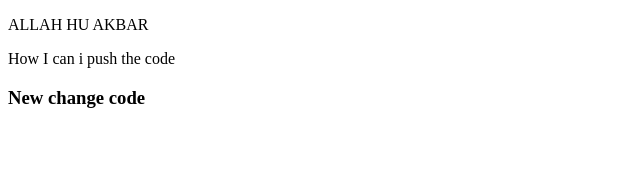
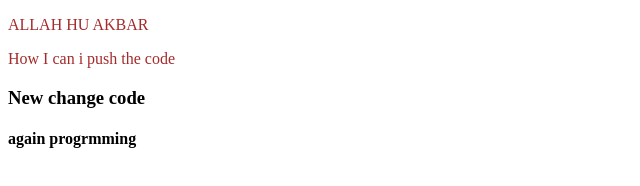
Before and after one commit to allahorgolam/my-second-repo, a plain HTML site: page index.html in a window 1280 px wide. Shown: the whole page, without its empty margins (0-640 px from the left). Drawn offline with Linux system fonts and the light colour scheme.

Commit message:
styles added

```diff
--- a/index.html
+++ b/index.html
@@ -5,10 +5,12 @@
     <meta http-equiv="X-UA-Compatible" content="IE=edge" />
     <meta name="viewport" content="width=device-width, initial-scale=1.0" />
     <title>my second repo</title>
+    <link rel="stylesheet" href="style.css">
   </head>
   <body>
     <p>ALLAH HU AKBAR</p>
     <p>How I can i push the code</p>
     <h3>New change code</h3>
+    <h4>again progrmming</h4>
   </body>
 </html>
--- /dev/null
+++ b/style.css
@@ -0,0 +1,3 @@
+p {
+  color: brown;
+}
```
